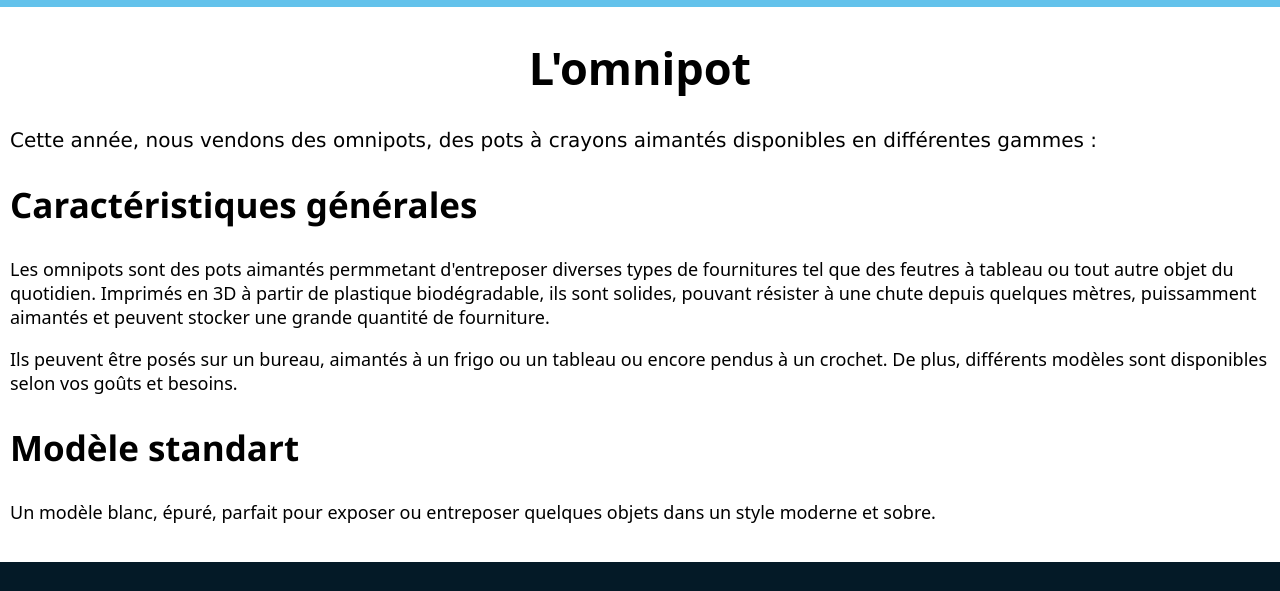
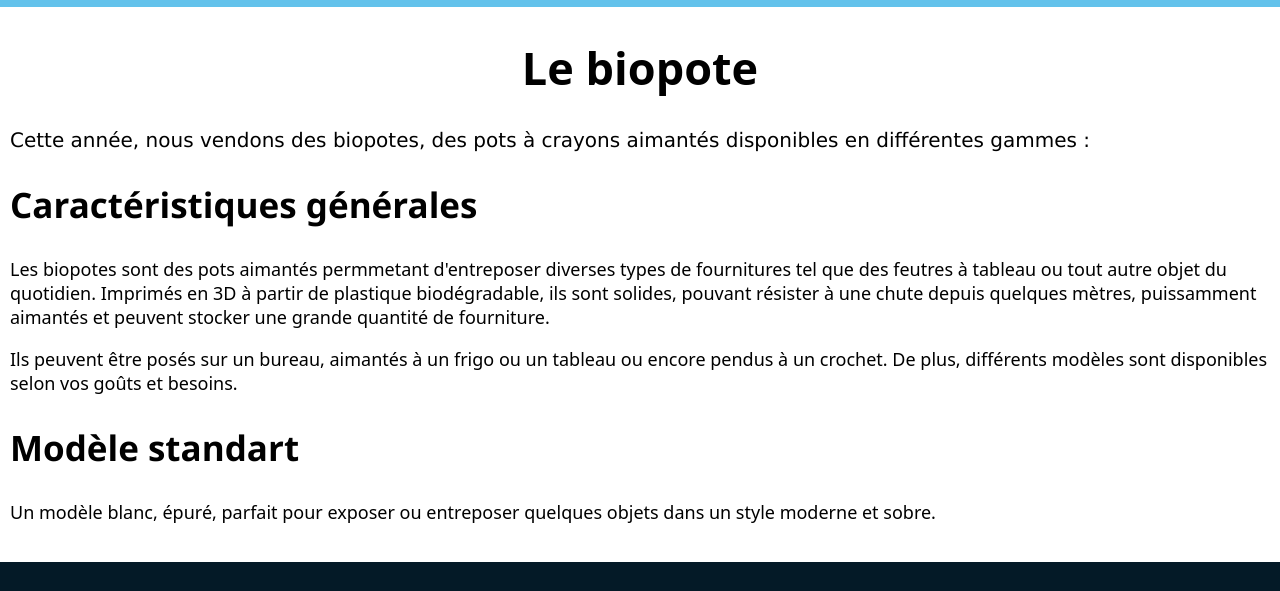
Before and after one commit to Adrien-Leveque/Potes-coll-, a plain HTML site: page pages/omnipot/biopote.html in a window 1280 px wide. Shown: the part 128-719 px from the top of the page. Drawn offline with Linux system fonts and the light colour scheme.

Commit message:
Update and rename omnipot.html to biopote.html

```diff
--- a/pages/omnipot/omnipot.html
+++ b/pages/omnipot/biopote.html
@@ -41,14 +41,14 @@
     </div>
   </header>
   <main>
-    <h1>L'omnipot</h1>
+    <h1>Le biopote</h1>
     <strong
-      >Cette année, nous vendons des omnipots, des pots à crayons aimantés
+      >Cette année, nous vendons des biopotes, des pots à crayons aimantés
       disponibles en différentes gammes :
     </strong>
     <h2>Caractéristiques générales</h2>
     <p>
-      Les omnipots sont des pots aimantés permmetant d'entreposer diverses types
+      Les biopotes sont des pots aimantés permmetant d'entreposer diverses types
       de fournitures tel que des feutres à tableau ou tout autre objet du
       quotidien. Imprimés en 3D à partir de plastique biodégradable, ils sont
       solides, pouvant résister à une chute depuis quelques mètres, puissamment
```
